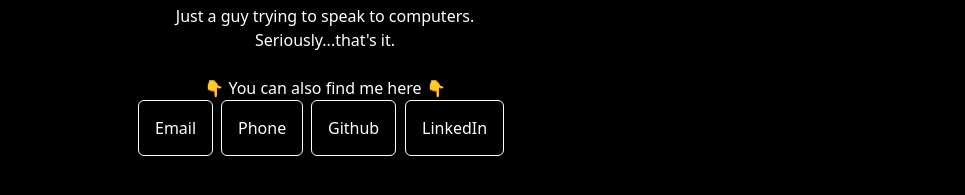
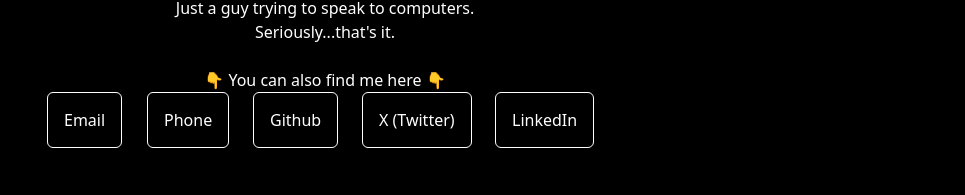
Before and after one commit to Owbird/Owbird, a Next.js app: page /about in a window 1280 px wide. Shown: the part 523-718 px from the top of the page, without its empty margins (315-1280 px from the left). Built offline with nearby package versions, Linux system fonts and the light colour scheme.

Commit message:
chore (about): Update socials

```diff
--- a/src/app/about/page.tsx
+++ b/src/app/about/page.tsx
@@ -33,12 +33,12 @@ export default function About() {
         <br />
         <p>👇 You can also find me here 👇</p>
 
-        <div className="flex mt-8 lg:mt-4">
+        <div className="grid grid-cols-2 lg:flex gap-4 mt-8 lg:mt-4">
           {socialLinks.map(({ label, href }, index) => (
             <div
               key={href}
               className={clsx(
-                "mr-2 animate__animated",
+                "mr-2 animate__animated mb-4",
                 index % 2 === 0
                   ? "animate__lightSpeedInRight"
                   : "animate__lightSpeedInLeft",
--- a/src/data/constants/index.ts
+++ b/src/data/constants/index.ts
@@ -7,5 +7,6 @@ export const socialLinks = [
   { label: "Email", href: "mailto:owbirdphorccuo@gmail.com" },
   { label: "Phone", href: "tel:233265542141" },
   { label: "Github", href: "https://github.com/owbird" },
+  { label: "X (Twitter)", href: "https://x.com/_owbird_" },
   { label: "LinkedIn", href: "https://www.linkedin.com/in/obed-forkuo/" },
 ];
```
